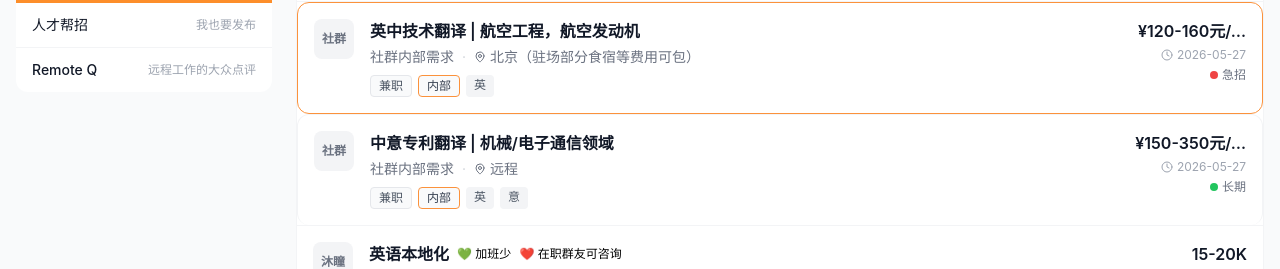
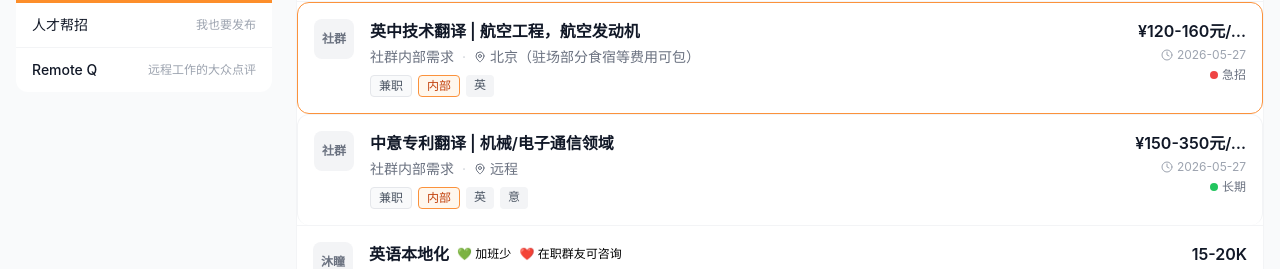
Before and after one commit to quanquan-code/remote-q-web, a React (Vite) app: page / in a window 1280 px wide. Shown: the part 316-585 px from the top of the page. Built offline with nearby package versions, Linux system fonts and the light colour scheme.

Commit message:
style: internal tag orange background

```diff
--- a/src/pages/JobDetail.jsx
+++ b/src/pages/JobDetail.jsx
@@ -356,7 +356,7 @@ const JobDetail = () => {
     '线下': 'border border-gray-200 bg-gray-50 text-gray-600',
     '实习': 'border border-gray-200 bg-gray-50 text-gray-600',
     '正编': 'border border-gray-200 bg-gray-50 text-gray-600',
-    '内部': 'border border-orange-400 bg-gray-50 text-gray-700'
+    '内部': 'border border-orange-400 bg-orange-50 text-orange-700'
   };
 
   return (
--- a/src/pages/Jobs.jsx
+++ b/src/pages/Jobs.jsx
@@ -260,7 +260,7 @@ const Jobs = () => {
     '线下': 'border border-gray-200 bg-gray-50 text-gray-600',
     '实习': 'border border-gray-200 bg-gray-50 text-gray-600',
     '正编': 'border border-gray-200 bg-gray-50 text-gray-600',
-    '内部': 'border border-orange-400 bg-gray-50 text-gray-700',
+    '内部': 'border border-orange-400 bg-orange-50 text-orange-700',
     '公开': 'border border-green-200 bg-green-50 text-green-600'
   };
 
```
